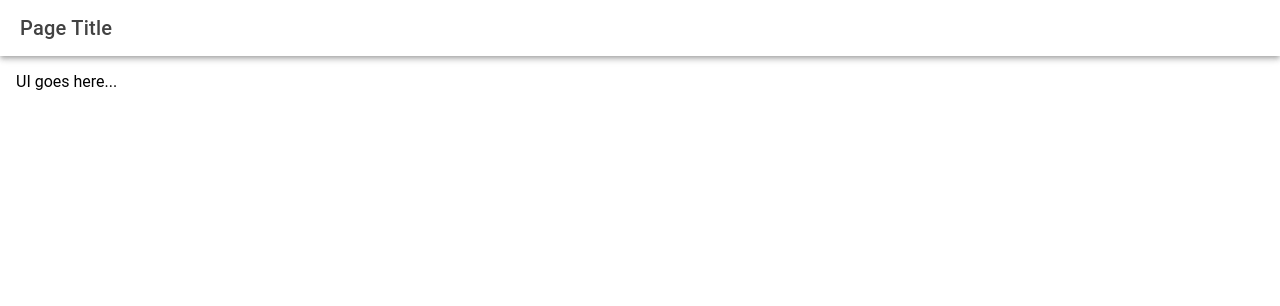
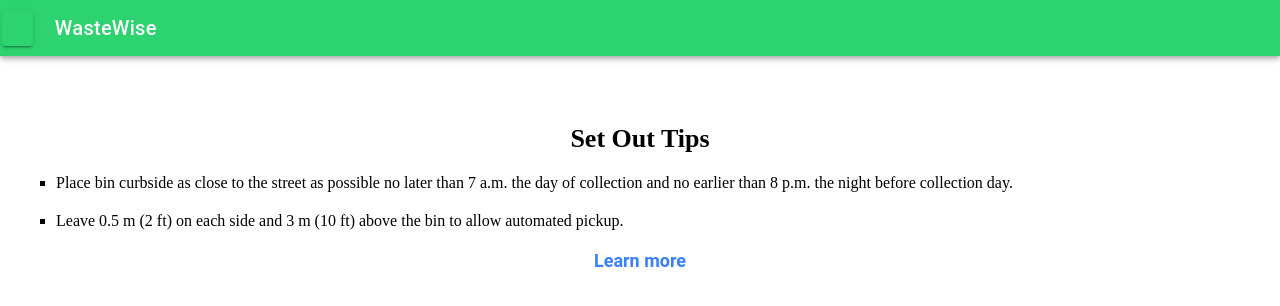
Before and after one commit to ivytsai2/WasteWise, a React (Vite) app: page /wastewise/yard in a window 1280 px wide. Shown: the top 306 px of the page. Built offline with nearby package versions, Linux system fonts and the light colour scheme.

Commit message:
waste set out tips pages updates

```diff
--- a/src/App.tsx
+++ b/src/App.tsx
@@ -23,10 +23,7 @@ import '@ionic/react/css/display.css';
 
 /* Theme variables */
 import './theme/variables.css';
-import Recycle from './pages/Recycle';
-import Compost from './pages/Compost';
-import Grabage from './pages/Garbage';
-import Yard from './pages/Yard';
+import SetOutTips from './pages/WasteSetOutTips';
 import ScanAndSort from './pages/ScanAndSort';
 import CollectionSechdule from './pages/CollectionSechdule';
 import DropOffDepots from './pages/DropOffDepots';
@@ -49,10 +46,10 @@ const App: React.FC = () => (
           <Login />
         </Route>
         <Route component={Register} path={"/register"} exact />
-        <Route component={Recycle} path={"/wastewise/recycle"} exact />
-        <Route component={Compost} path={"/wastewise/compost"} exact />
-        <Route component={Grabage} path={"/wastewise/garbage"} exact />
-        <Route component={Yard} path={"/wastewise/yard"} exact />
+        <Route component={SetOutTips} path={"/wastewise/recycle"} exact />
+        <Route component={SetOutTips} path={"/wastewise/compost"} exact />
+        <Route component={SetOutTips} path={"/wastewise/garbage"} exact />
+        <Route component={SetOutTips} path={"/wastewise/yard"} exact />
         <Route component={ScanAndSort} path={"/wastewise/scan&sort"} exact />
         <Route component={CollectionSechdule} path={"/wastewise/collection-schedule"} exact />
         <Route component={DropOffDepots} path={"/wastewise/drop-off-location"} exact />
--- a/src/pages/Compost.tsx
+++ /dev/null
@@ -1,20 +0,0 @@
-import { IonContent, IonHeader, IonPage, IonTitle, IonToolbar } from '@ionic/react';
-import React from 'react';
-
-const Compost: React.FC = () => {
-
-    return (
-        <IonPage>
-            <IonHeader>
-                <IonToolbar>
-                    <IonTitle>Compost</IonTitle>
-                </IonToolbar>
-            </IonHeader>
-            <IonContent className="ion-padding">
-                UI goes here...
-            </IonContent>
-        </IonPage>
-    );
-};
-
-export default Compost;
--- a/src/pages/Garbage.tsx
+++ /dev/null
@@ -1,20 +0,0 @@
-import { IonContent, IonHeader, IonPage, IonTitle, IonToolbar } from '@ionic/react';
-import React from 'react';
-
-const Grabage: React.FC = () => {
-
-    return (
-        <IonPage>
-            <IonHeader>
-                <IonToolbar>
-                    <IonTitle>Page Title</IonTitle>
-                </IonToolbar>
-            </IonHeader>
-            <IonContent className="ion-padding">
-                UI goes here...
-            </IonContent>
-        </IonPage>
-    );
-};
-
-export default Grabage;
--- a/src/pages/Home.css
+++ b/src/pages/Home.css
@@ -77,3 +77,7 @@
     border: 1.5px #027F73 solid;
     border-radius: 25px;
 }
+
+link {
+    border: 2px red solid;
+}
--- a/src/pages/Recycle.tsx
+++ /dev/null
@@ -1,41 +0,0 @@
-import { IonBackButton, IonButton, IonContent, IonHeader, IonPage, IonTitle, IonToolbar } from '@ionic/react';
-import React, { useState } from 'react';
-
-const Recycle: React.FC = () => {
-    const url = "https://www.toronto.ca/services-payments/recycling-organics-garbage/houses/set-out-tips/"
-
-    return (
-        <IonPage>
-            <IonHeader>
-                <IonToolbar color={'success'}>
-                    <IonButton slot='start' color={'success'}>
-                        <IonBackButton>
-                        </IonBackButton>
-                    </IonButton>
-                    <IonTitle>WasteWise</IonTitle>
-                </IonToolbar>
-            </IonHeader>
-            <IonContent fullscreen className="ion-padding">
-                <h1>Recycle - Blue Bin</h1>
-                <ul>
-                    <li>Place bins/items at curbside before 7 a.m. the day of collection and no earlier than 8 p.m. the night before.</li>
-                    <br/>
-                    <li>Leave 0.5 metres of space around and 3 metres above all bins and items set out for collection so that the truck’s automated arms can grab and lift bins.</li>
-                    <br/>
-                    <li>Put items in the bin loosely.</li>
-                    <br/>
-                    <li>If you have excess recycling, put it in a clear bag and place it beside your bin.</li>
-                    <br/>
-                    <li>Excess cardboard should be flattened and bundled to a size that would fit in an empty Blue Bin and placed beside the bin.</li>
-                    <br />
-                    <li>If you regularly have excess recycling, you need to upsize your bin by submitting a service request or calling 311.</li>
-                    <br />
-                    <li>Wash bins regularly with dish soap and water.</li>
-                </ul>
-                <a href={url}>Learn more</a>
-            </IonContent>
-        </IonPage>
-    );
-};
-
-export default Recycle;
--- /dev/null
+++ b/src/pages/WasteSetOutTips.css
@@ -0,0 +1,18 @@
+h1 {
+    font-family: "Times New Roman", Times, serif;
+}
+
+ul {
+    list-style-type: square;
+}
+
+li {
+    margin: 20px 0;
+    font-family: "Times New Roman", Times, serif;
+}
+
+a {
+    text-decoration: none;
+    font-weight: bold;
+    font-size: large;
+}
--- /dev/null
+++ b/src/pages/WasteSetOutTips.tsx
@@ -0,0 +1,98 @@
+import { IonBackButton, IonButton, IonContent, IonHeader, IonPage, IonTitle, IonToolbar } from '@ionic/react';
+import React from 'react';
+import { useLocation } from 'react-router';
+import './WasteSetOutTips.css'
+
+const Recycle: React.FC = () => {
+    const url = "https://www.toronto.ca/services-payments/recycling-organics-garbage/houses/set-out-tips/"
+    const location = useLocation();
+    const {page} = (location.state || {page: ''}) as {page: string};
+
+    console.log('At waste set out tips page: ', page)
+
+    const yardWasteSetOutTips = [
+        'Yard waste in plastic bags or cardboard boxes will not be collected.',
+        'Tie brush and branches in cundles with string no longer than 1.2 m (4 ft), no wider than 0.6 m (2 ft) and no heavier than 20 kg (44 lbs).',
+        'Branches cannot exceed 7.5 cm (3 in). Contact a private collections company to collect larger sizes.'
+    ]
+
+    const recycleSetOutTips = [
+        'Items in the Blue Bin should be loose.',
+        'Place excess recycling in a clear bag beside your bin. Excess cardboard shuld be flattened and bundled to a size that would fit an empty Blue Bin and placed beside the bin.'
+    ]
+
+    const compostSetOutTips = [
+        'Bin must squarely face the street',
+        'Place dial/latch in the locked position and the arrow on bin lid pointing to the street.',
+        'Do not put yard waste in the Green Bin.',
+        'Wash bin regularly with dish soap and water.'
+    ]
+
+    const garbageSetOutTips = [
+        'Remove any ties/bungee cords before collection',
+        'Garbage must fit into your bin with the lid fully closed',
+        'Excess garbage must be bagged, tagged and set beside your Garbage Bin. Bags cannot weigh more than 20 kg (44 lbs). Garbage Tags are available for purchase online and at Toronto Shoppers Drug Mart and Canadian Tire locations.'
+    ]
+
+    const getUrl = () => {
+        switch (page) {
+            case 'recycle':
+                return url + '?accordion=blue-bin-set-out-tips';
+            case 'compost':
+                return url + '?accordion=green-bin-set-out-tips';
+            case 'garbage':
+                return url + '?accordion=garbage-bin-set-out-tips';
+            case 'yard':
+                return 'https://www.toronto.ca/services-payments/recycling-organics-garbage/houses/yard-waste/';
+            default:
+                return '';
+        }
+    }
+
+    return (
+        <IonPage>
+            <IonHeader>
+                <IonToolbar color={'success'}>
+                    <IonButton slot='start' color={'success'}>
+                        <IonBackButton>
+                        </IonBackButton>
+                    </IonButton>
+                    <IonTitle>WasteWise</IonTitle>
+                </IonToolbar>
+            </IonHeader>
+            <IonContent className="ion-padding">
+                <h1 className='ion-text-center'><b>
+                    {page === 'recycle' ? 'Recycle - Blue Bin' :
+                    page === 'compost' ? 'Compost - Green Bin' :
+                    page === 'garbage' ? 'Garbage - Black Bin' :
+                    page === 'yard' ? 'Yard Waste' :
+                    ''}<br/>Set Out Tips
+                </b></h1>
+                <ul>
+                    <li>Place {page === 'yard'? 'items' : 'bin'} curbside as close to the street as possible no later than 7 a.m. the day of collection and no earlier than 8 p.m. the night before collection day.</li>
+
+                    <li>{page === 'yard' ? 'Place items in kraft paper yard waste bags or rigid open-topped containers (between 55 cm - 95 cm in external height, except for blue and grey boxes previously used for recycling).'
+                     : 'Leave 0.5 m (2 ft) on each side and 3 m (10 ft) above the bin to allow automated pickup.'}</li>
+
+                    {page === 'recycle' && recycleSetOutTips.map((item, index) => (
+                        <li key={index}>{item}</li>
+                    ))}
+                    {page === 'compost' && compostSetOutTips.map((item, index) => (
+                        <li key={index}>{item}</li>
+                    ))}
+                    {page === 'garbage' && garbageSetOutTips.map((item, index) => (
+                        <li key={index}>{item}</li>
+                    ))}
+                    {page === 'yard' && yardWasteSetOutTips.map((item, index) => (
+                        <li key={index}>{item}</li>
+                    ))}
+                </ul>
+                <div className='ion-text-center'>
+                    <a href={getUrl()}>Learn more</a>
+                </div>
+            </IonContent>
+        </IonPage>
+    );
+};
+
+export default Recycle;
--- a/src/pages/Yard.tsx
+++ /dev/null
@@ -1,20 +0,0 @@
-import { IonContent, IonHeader, IonPage, IonTitle, IonToolbar } from '@ionic/react';
-import React from 'react';
-
-const Yard: React.FC = () => {
-
-    return (
-        <IonPage>
-            <IonHeader>
-                <IonToolbar>
-                    <IonTitle>Page Title</IonTitle>
-                </IonToolbar>
-            </IonHeader>
-            <IonContent className="ion-padding">
-                UI goes here...
-            </IonContent>
-        </IonPage>
-    );
-};
-
-export default Yard;
```
Also changed, not shown: src/pages/Home.tsx (+25 -13 lines).
